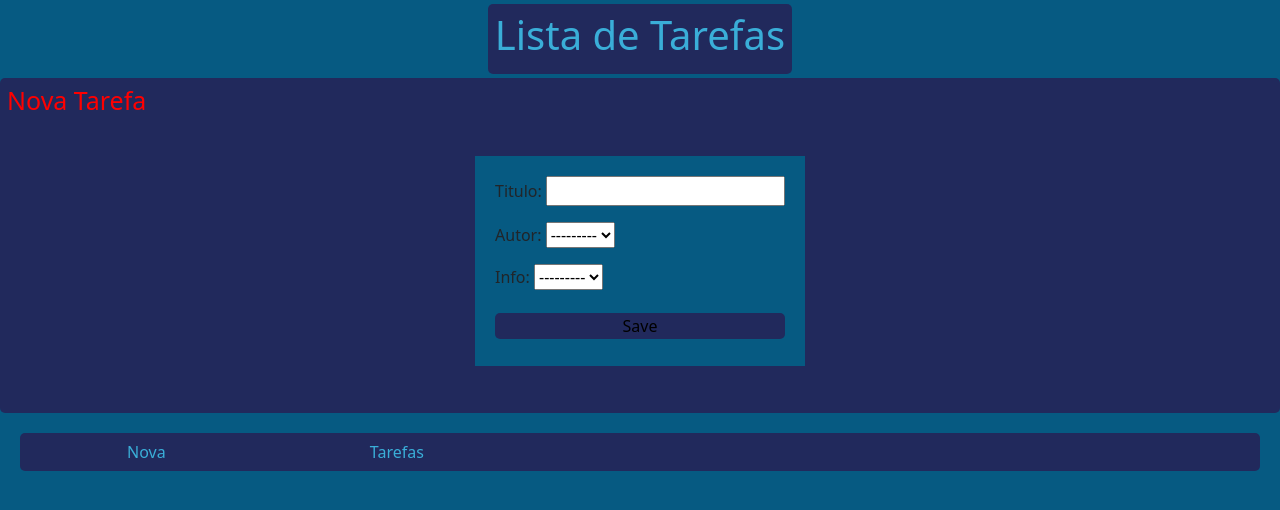
After one commit to Vinicius-R-de-L/tarefas, a Django app: page /tarefasapp/new in a window 1280 px wide. The commit adds this page. Shown: the top 510 px of the page. Run offline with Django 4.2, Linux system fonts and the light colour scheme; data that the repository does not hold is empty; parts of the project's set-up code (start-up, migrations or seed data) failed here and were passed over.

Commit message:
Criacao do Crud

```diff
--- a/static/css/style.css
+++ b/static/css/style.css
@@ -54,3 +54,27 @@ h3{
 	margin: 0 100px;
 	display: inline;
 }
+
+.formulario{
+	width: 100%;
+	max-width: max-content;
+	padding: 20px;
+	margin: 40px auto;
+	background-color: #065A82;
+}
+
+.botao{
+	background-color: #21295C;
+	border: none;
+	width: 100%;
+	margin: 7px auto;
+	border-radius: 5px;
+}
+
+.botao:hover{
+	background-color: #2BD9FE;
+	border: none;
+	width: 100%;
+	margin: 7px auto;
+	border-radius: 10px;
+}
--- /dev/null
+++ b/tarefasapp/forms.py
@@ -0,0 +1,18 @@
+from django import forms
+
+from .models import Autor, Info, Tarefa
+
+class AutorForm(forms.ModelForm):
+    class Meta:
+        model = Autor
+        fields = ('nome', 'sobrenome',)
+
+class InfoForm(forms.ModelForm):
+    class Meta:
+        model = Info
+        fields = ('conteudo',)
+
+class TarefaForm(forms.ModelForm):
+    class Meta:
+        model = Tarefa
+        fields = ('titulo', 'autor', 'info',)
--- a/tarefasapp/templates/tarefas/base.html
+++ b/tarefasapp/templates/tarefas/base.html
@@ -18,6 +18,11 @@
         {% endblock %}
     </div>
     <div class="footer">
+
+    	<div class="links">
+    		<a href="{% url 'crud' %}">Nova</a>
+    	</div>
+
     	<div class="links">
     		<a href="{% url 'tarefas_list' %}">Tarefas</a>
     	</div>
--- /dev/null
+++ b/tarefasapp/templates/tarefas/new.html
@@ -0,0 +1,9 @@
+{% extends 'tarefas/base.html' %}
+
+{% block content %}
+    <h2>Nova Tarefa</h2>
+    <form method="POST" class="formulario">{% csrf_token %}
+        {{ form.as_p }}
+        <button type="submit" class="botao">Save</button>
+    </form>
+{% endblock %}
--- a/tarefasapp/templates/tarefas/tarefas_list.html
+++ b/tarefasapp/templates/tarefas/tarefas_list.html
@@ -5,7 +5,7 @@
 	<div class="secao" style="margin-top: 25px;">
 		{% for tarefa in tarefas %}
 		        <p class="texto"><h2>Titúlo:</h2> <h3>{{ tarefa.titulo }}</h3> <h2>Autor:</h2>                 <h3>{{ tarefa.autor }}</h3></p>
-		        <p class="texto"><h2>Conteúdo:</h2> <h3>{{ tarefa.info }}</h3></p>
+		        <p class="texto"><h2>Conteúdo:</h2> <h3>{{ tarefa.info }}</h3></p><br><hr><hr><br>
 		{% endfor %}
 	</div>
 {% endblock %}
--- a/tarefasapp/urls.py
+++ b/tarefasapp/urls.py
@@ -5,4 +5,6 @@ from tarefasapp import views
 urlpatterns = [
     path('', views.registros_list, name='registros_list'),
     path('tarefas_list', views.tarefas_list, name='tarefas_list'),
+    path('crud', views.crud, name='crud'),
+    path('new', views.new, name='new'),
 ]
--- a/tarefasapp/views.py
+++ b/tarefasapp/views.py
@@ -1,5 +1,8 @@
 from django.shortcuts import render
 from .models import Autor, Info, Tarefa
+from .forms import TarefaForm
+from django.shortcuts import redirect
+from django.shortcuts import get_object_or_404
 # Create your views here.
 
 def base(request):
@@ -14,3 +17,23 @@ def registros_list(request):
     tarefas = Tarefa.objects.all()
     infos = Info.objects.all()
     return render(request, 'tarefas/registros_list.html', {'tarefas' : tarefas, 'autores' : autores, 'infos' : infos})
+
+def crud(request):
+    autores = Autor.objects.all()
+    tarefas = Tarefa.objects.all()
+    infos = Info.objects.all()
+    return render(request, 'tarefas/crud.html', {'tarefas' : tarefas, 'autores' : autores, 'infos' : infos})
+
+def new(request):
+    if request.method == "POST":
+        form = TarefaForm(request.POST)
+        if form.is_valid():
+            tarefa = form.save(commit=False)
+            tarefa.titulo = tarefa.titulo
+            tarefa.autor = tarefa.autor
+            tarefa.info = tarefa.info
+            tarefa.save()
+            return redirect('crud',)
+    else:
+        form = TarefaForm()
+    return render(request, 'tarefas/new.html', {'form': form})
```
Also changed, not shown: tarefasapp/templates/tarefas/crud.html (added, +15 -0 lines).
